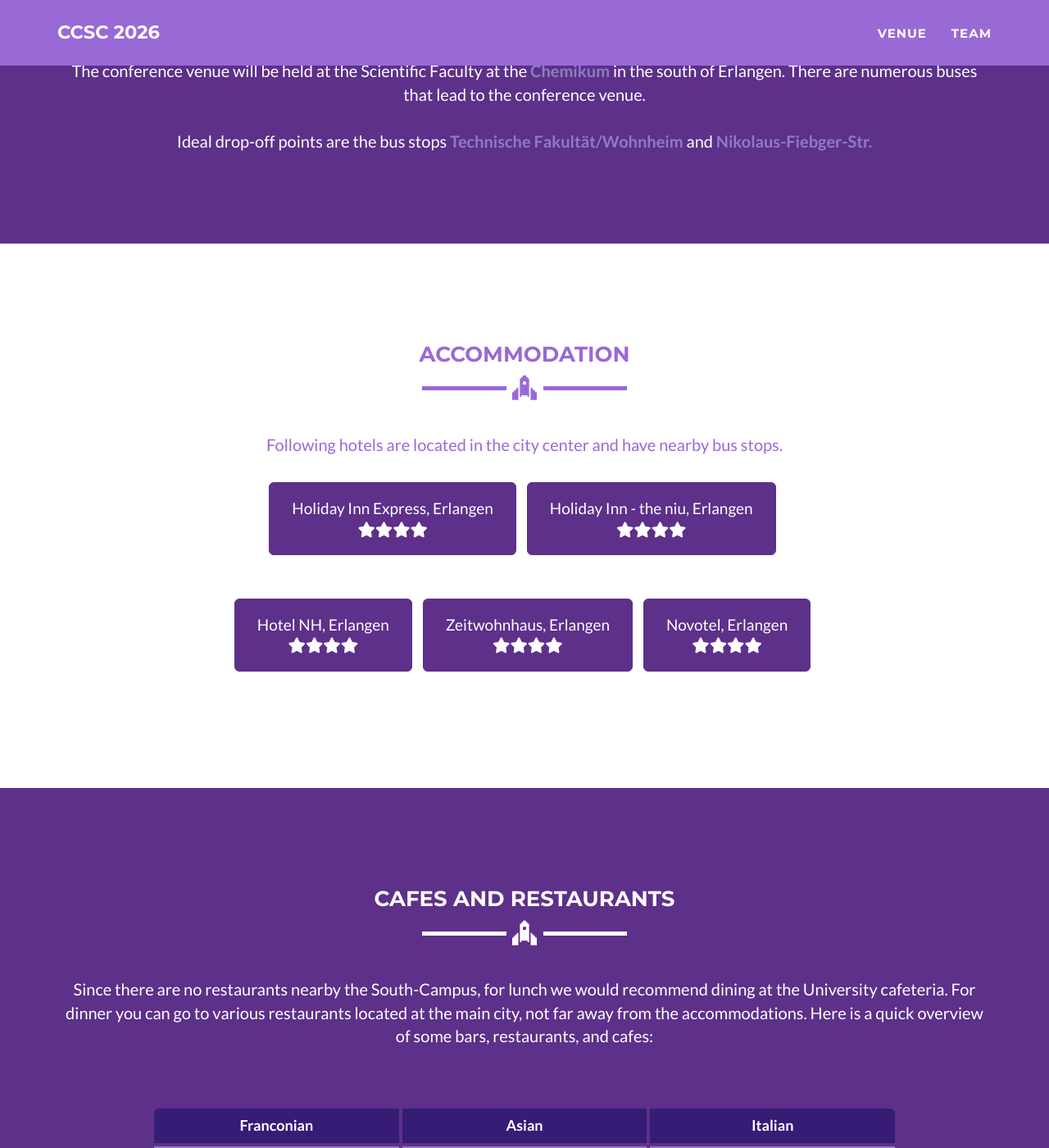
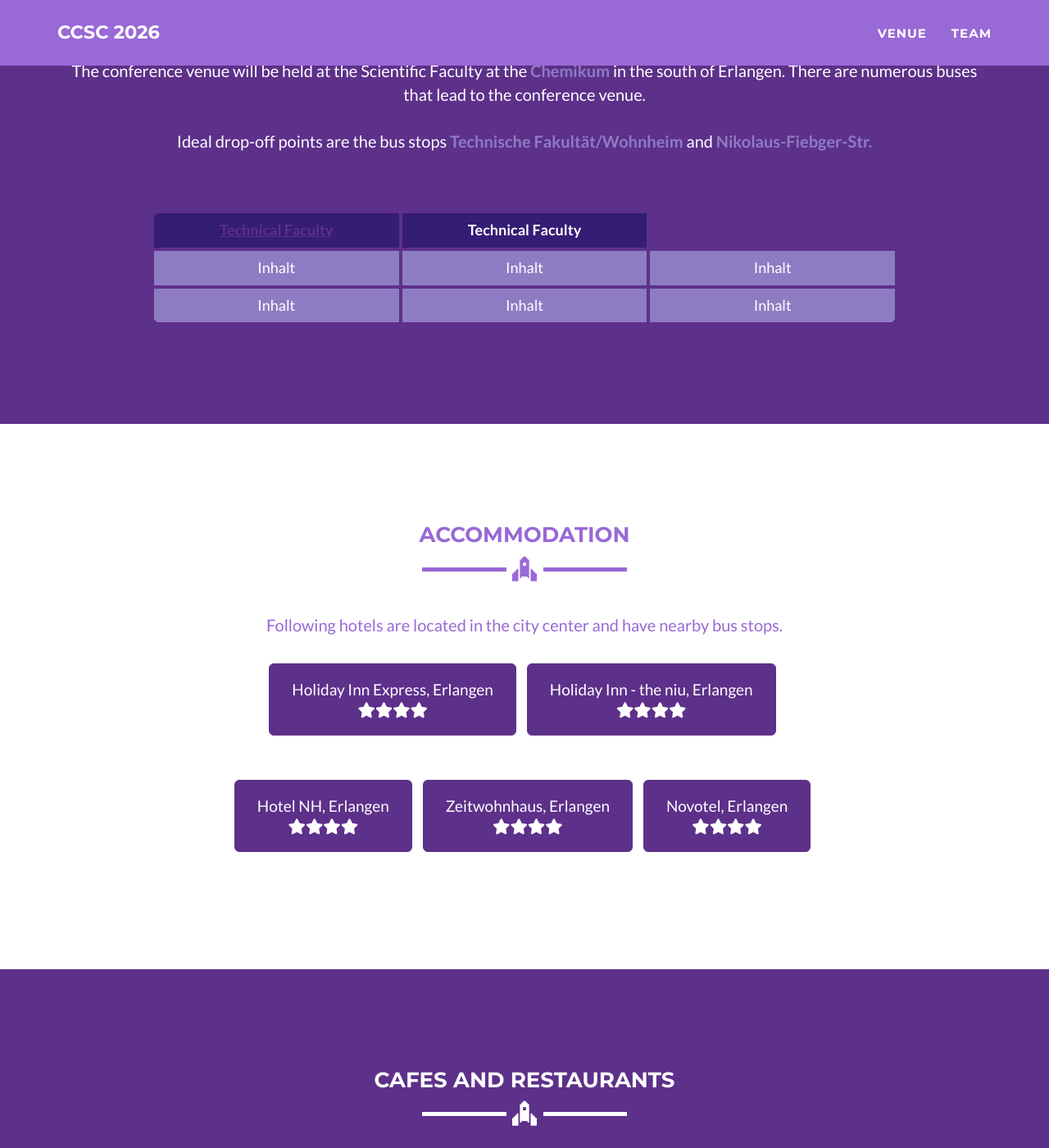
Before and after one commit to ccsc2026/ccsc2026.github.io, a Jekyll site: the page built from venue.html, in a window 1280 px wide and 1400 px high, scrolled down 1520 px. Shown: the whole window at 82% size. Built offline with Jekyll 4.4.1, drawn with Linux system fonts in a browser that asks for light colours.

Commit message:
Update venue.html
Table bus stops

```diff
--- a/venue.html
+++ b/venue.html
@@ -44,7 +44,71 @@ layout: page
 	Ideal drop-off points are the bus stops <a href="https://www.google.de/maps/place/Erlangen,+Technische+Fakult%C3%A4t+%2F+Wohnheim/@49.5766664,11.0270168,17z/data=!3m1!5s0x478bf76f9ec608ed:0xdf57ea9bb55c1ef4!4m14!1m7!3m6!1s0x47a1fdca9b85ff4f:0x5c8f71482354137f!2sTechnical+Faculty+Erlangen!8m2!3d49.5743371!4d11.0294571!16s%2Fg%2F1tcwkkwf!3m5!1s0x47a1f935143c67d9:0xc8274418c1cc3ac8!8m2!3d49.5758791!4d11.0280059!16s%2Fg%2F11clsg_ymh?hl=en&entry=ttu&g_ep=EgoyMDI1MDEyMi4wIKXMDSoASAFQAw%3D%3D" target="_blank" style="color:#8e7cc3;"><b>Technische Fakultät/Wohnheim</b></a>
 	and <a href="https://www.google.de/maps/place/Nikolaus-Fiebiger-Str./@49.5766664,11.0270168,17z/data=!3m1!5s0x478bf76f9ec608ed:0xdf57ea9bb55c1ef4!4m14!1m7!3m6!1s0x47a1fdca9b85ff4f:0x5c8f71482354137f!2sTechnical+Faculty+Erlangen!8m2!3d49.5743371!4d11.0294571!16s%2Fg%2F1tcwkkwf!3m5!1s0x47a1f935f91e49c3:0x8c6701ce24293420!8m2!3d49.5777824!4d11.0313332!16s%2Fg%2F11f33n2rm9?hl=en&entry=ttu&g_ep=EgoyMDI1MDEyMi4wIKXMDSoASAFQAw%3D%3D" target="_blank" style="color:#8e7cc3;"><b>Nikolaus-Fiebger-Str.</b></a>
       	</p>
-      </div>
+	 <!DOCTYPE html>
+<html lang="en">
+<head>
+    <meta charset="UTF-8">
+    <meta name="viewport" content="width=device-width, initial-scale=1.0">
+    <title>Styled Table</title>
+    <style>
+        .table-container {
+            display: flex;
+            justify-content: center;
+            margin-top: 50px;
+        }
+        table {
+            width: 80%;
+            border-collapse: separate;
+	    border-spacing: 4px;
+	    border-radius: 20px;
+	    overflow: hidden;
+	    table-layout: fixed;
+            margin: 20px 0;
+            font-size: 18px;
+            text-align: left;
+	}
+        th, td {
+            border: 2px solid #ffffff;
+            padding: 8px;
+        }
+        th {
+        background-color: #351c75;
+      	text-align: center;
+	}
+        td {
+		text-align: center;
+		background-color: #8e7cc3;
+	}
+    </style>
+</head>
+<body>
+
+<!-- Table is wrapped in a container for centering -->
+<div class="table-container">
+    <table>
+      <thead>
+        <tr>
+          <th> <a href="https://maps.app.goo.gl/HBKm3mufP6Pqi1T5A" target="_blank" ><b>Technical Faculty</b></a></th>
+          <th>Technical Faculty</th>
+        </tr>
+      </thead>
+      <tbody>
+        <tr>
+          <td>Inhalt</td>
+          <td>Inhalt</td>
+          <td>Inhalt</td>
+        </tr>
+        <tr>
+          <td>Inhalt</td>
+          <td>Inhalt</td>
+          <td>Inhalt</td>
+        </tr>
+      </tbody>
+    </table>
+</div>
+
+</body>
+</html>      </div>
     </div>
   </div>
 </section>
```
